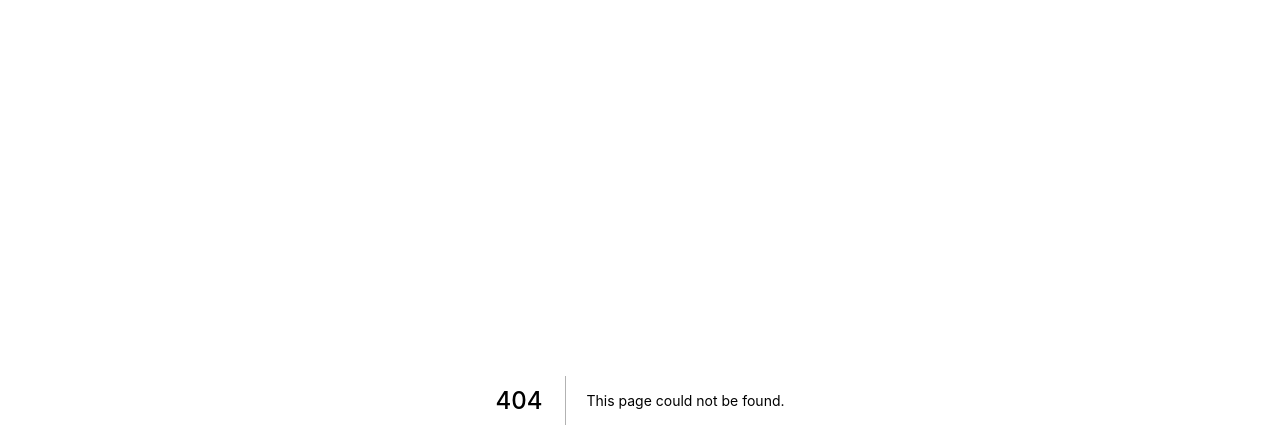
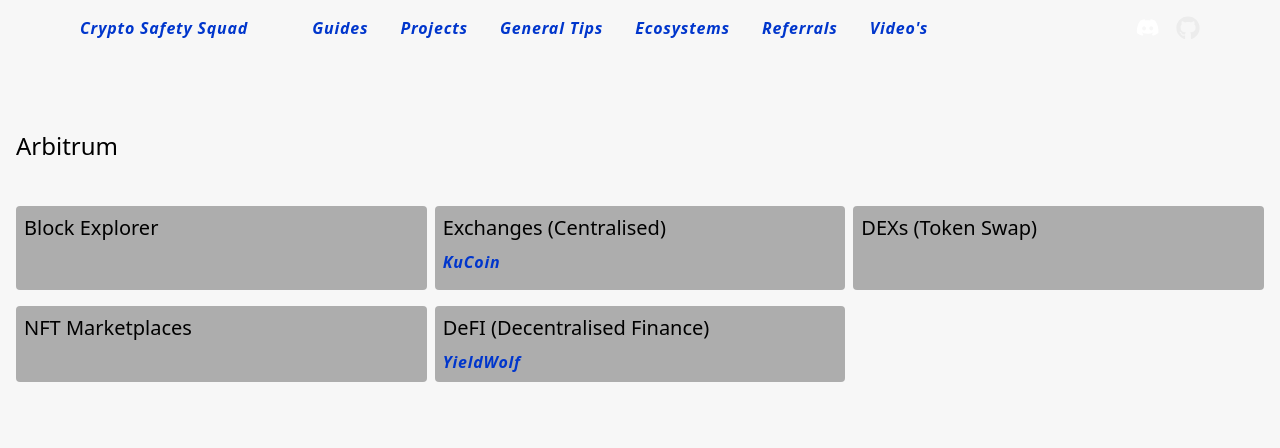
Before and after one commit to CryptoSafetySquad/website, a Next.js app: page /ecosystems/arbitrum in a window 1280 px wide. Before the commit this address had no page. Shown: the top 448 px of the page. Built offline with nearby package versions, Linux system fonts and the light colour scheme.

Commit message:
More ecosystem data.

```diff
--- a/pages/ecosystems.tsx
+++ b/pages/ecosystems.tsx
@@ -13,8 +13,8 @@ const l1ecos: any[] = [
 ]
 const ethl2ecos: any[] = [
   { name: 'Polygon', slug: 'polygon' },
-  // { name: 'Optimism', slug: 'optimism' },
-  // { name: 'Arbitrum', slug: 'arbitrum' },
+  { name: 'Optimism', slug: 'optimism' },
+  { name: 'Arbitrum', slug: 'arbitrum' },
 ]
 
 const Ecosystems: NextPage = () => {
--- /dev/null
+++ b/pages/ecosystems/arbitrum.tsx
@@ -0,0 +1,50 @@
+import type { NextPage } from 'next'
+
+import Page from '../../Components/Page'
+import ExternalLink from '../../Components/ExternalLink'
+
+const Arbitrum: NextPage = () => {
+  const title = 'Arbitrum'
+  const content = (
+    <div className='grid md:grid-cols-3 gap-2'>
+      <div className='card'>
+        <h2 className='mb-2'>Block Explorer</h2>
+      </div>
+
+      <div className='card'>
+        <h2 className='mb-2'>Exchanges (Centralised)</h2>
+        <p><ExternalLink href='https://www.kucoin.com/r/rf/rJQQK1S' text='KuCoin' /></p>
+      </div>
+
+      <div className='card'>
+        <h2 className='mb-2'>DEXs (Token Swap)</h2>
+        <div className='grid grid-cols-2 gap-2'>
+        </div>
+      </div>
+
+      <div className='card'>
+        <h2 className='mb-2'>NFT Marketplaces</h2>
+        <div className='grid grid-cols-2 gap-2'>
+        </div>
+      </div>
+
+      <div className='card'>
+        <h2 className='mb-2'>DeFI (Decentralised Finance)</h2>
+        <div className='grid grid-cols-2 gap-2'>
+            <ExternalLink href='https://yieldwolf.finance/' text='YieldWolf' />
+        </div>
+      </div>
+    </div>
+  )
+
+  return (
+    <Page {...{
+      title,
+      content,
+      slug: 'ecosystems/arbitrum',
+      description: 'Arbitrum'
+    }} />
+  )
+}
+
+export default Arbitrum
--- a/pages/ecosystems/avalanche.tsx
+++ b/pages/ecosystems/avalanche.tsx
@@ -31,6 +31,7 @@ const Avalanche: NextPage = () => {
         <div className='card'>
           <h2 className='mb-2'>DeFI (Decentralised Finance)</h2>
           <div className='grid grid-cols-2 gap-2'>
+            <ExternalLink href='https://yieldwolf.finance/' text='YieldWolf' />
           </div>
         </div>
 
--- a/pages/ecosystems/binance.tsx
+++ b/pages/ecosystems/binance.tsx
@@ -37,6 +37,7 @@ const Binance: NextPage = () => {
             <ExternalLink href='https://app.beefy.com/' text='Beefy' />
             <ExternalLink href='https://magik.farm/#/bsc' text='Magik' />
             <ExternalLink href='https://autofarm.network/' text='Autofarm' />
+            <ExternalLink href='https://yieldwolf.finance/' text='YieldWolf' />
           </div>
         </div>
 
--- /dev/null
+++ b/pages/ecosystems/optimism.tsx
@@ -0,0 +1,50 @@
+import type { NextPage } from 'next'
+
+import Page from '../../Components/Page'
+import ExternalLink from '../../Components/ExternalLink'
+
+const Optimism: NextPage = () => {
+  const title = 'Optimism'
+  const content = (
+    <div className='grid md:grid-cols-3 gap-2'>
+      <div className='card'>
+        <h2 className='mb-2'>Block Explorer</h2>
+      </div>
+
+      <div className='card'>
+        <h2 className='mb-2'>Exchanges (Centralised)</h2>
+        <p><ExternalLink href='https://www.kucoin.com/r/rf/rJQQK1S' text='KuCoin' /></p>
+      </div>
+
+      <div className='card'>
+        <h2 className='mb-2'>DEXs (Token Swap)</h2>
+        <div className='grid grid-cols-2 gap-2'>
+        </div>
+      </div>
+
+      <div className='card'>
+        <h2 className='mb-2'>NFT Marketplaces</h2>
+        <div className='grid grid-cols-2 gap-2'>
+        </div>
+      </div>
+
+      <div className='card'>
+        <h2 className='mb-2'>DeFI (Decentralised Finance)</h2>
+        <div className='grid grid-cols-2 gap-2'>
+            <ExternalLink href='https://yieldwolf.finance/' text='YieldWolf' />
+        </div>
+      </div>
+    </div>
+  )
+
+  return (
+    <Page {...{
+      title,
+      content,
+      slug: 'ecosystems/optimism',
+      description: 'Optimism'
+    }} />
+  )
+}
+
+export default Optimism
--- a/pages/ecosystems/polygon.tsx
+++ b/pages/ecosystems/polygon.tsx
@@ -33,6 +33,7 @@ const Polygon: NextPage = () => {
         <div className='card'>
           <h2 className='mb-2'>DeFI (Decentralised Finance)</h2>
           <div className='grid grid-cols-2 gap-2'>
+            <ExternalLink href='https://yieldwolf.finance/' text='YieldWolf' />
           </div>
         </div>
 
```
